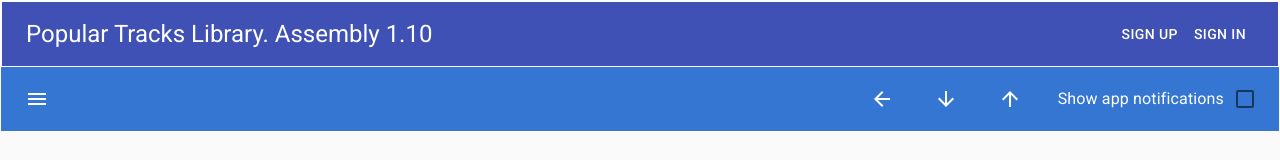
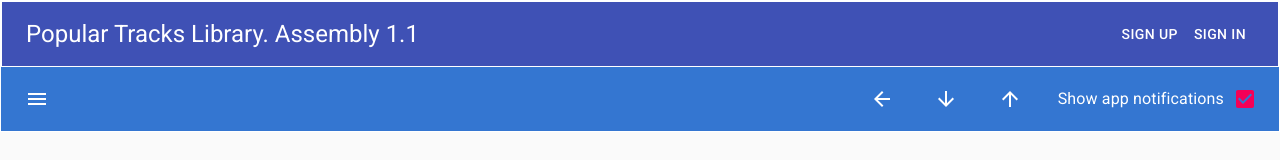
Before and after one commit to mkonevgit/homework86_front, a React (Create React App) app: page / in a window 1280 px wide. Shown: the top 160 px of the page. Built offline with nearby package versions, Linux system fonts and the light colour scheme.

Commit message:
#1 chage initial notifications value

```diff
--- a/src/axios/api.ts
+++ b/src/axios/api.ts
@@ -18,6 +18,9 @@ import {
 export const instance = axios.create({
    baseURL: config.apiUrl
 });
+
+const localValue = localStorage.getItem('showNotifications');
+if (!localValue) {localStorage.setItem('showNotifications', 'true');}
 
 const showNotifications = localStorage.getItem("showNotifications") === "true" ? true : false;
 
--- a/src/components/ElevateAppBar.js
+++ b/src/components/ElevateAppBar.js
@@ -129,8 +129,6 @@ function ElevateAppBar(props) {
       dispatch(push("/tracks/new"));
       setAnchorEl(null);
    }
-
-
 
 
    useEffect(() => {
--- a/src/components/TopToolbar.js
+++ b/src/components/TopToolbar.js
@@ -29,7 +29,7 @@ const TopToolbar = () => {
                <Grid container justify="space-between" alignItems="center">
                   <Typography variant="h5">
                      <Link className={classes.mainLink} to="/">
-                        Popular Tracks Library. Assembly 1.10
+                        Popular Tracks Library. Assembly 1.1
                      </Link>
                   </Typography>
                   <Grid item>
```
